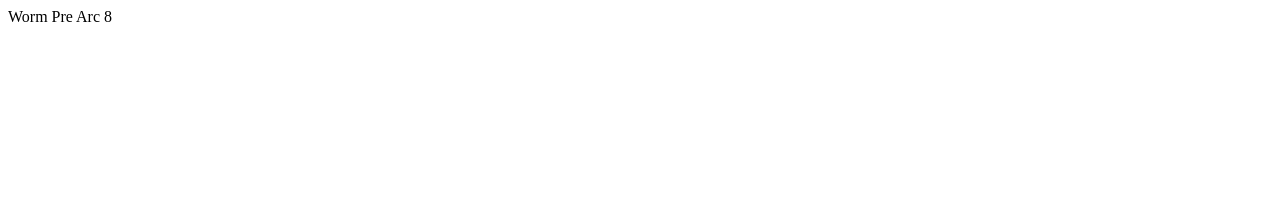
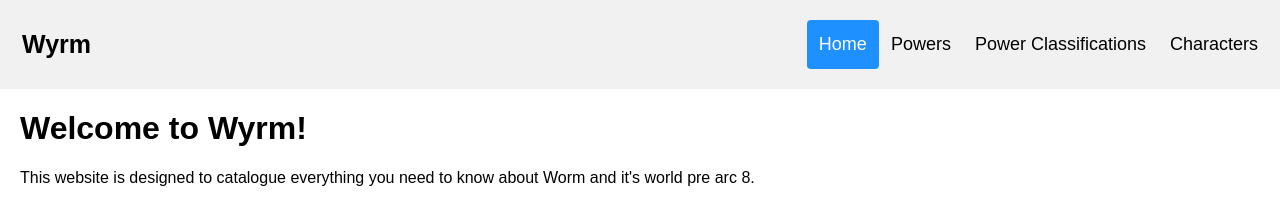
Before and after one commit to AW1235/Worm, a website: page index.html in a window 1280 px wide. Drawn offline with Linux system fonts and the light colour scheme.

Commit message:
Working on the Homepage

```diff
--- a/index.html
+++ b/index.html
@@ -1,2 +1,80 @@
 <!DOCTYPE html>
-<h>Worm Pre Arc 8</h>
+<html>
+<head>
+<meta name="viewport" content="width=device-width, initial-scale=1">
+<style>
+* {box-sizing: border-box;}
+
+body {
+  margin: 0;
+  font-family: Arial, Helvetica, sans-serif;
+}
+
+.header {
+  overflow: hidden;
+  background-color: #f1f1f1;
+  padding: 20px 10px;
+}
+
+.header a {
+  float: left;
+  color: black;
+  text-align: center;
+  padding: 12px;
+  text-decoration: none;
+  font-size: 18px;
+  line-height: 25px;
+  border-radius: 4px;
+}
+
+.header a.logo {
+  font-size: 25px;
+  font-weight: bold;
+}
+
+.header a:hover {
+  background-color: #ddd;
+  color: black;
+}
+
+.header a.active {
+  background-color: dodgerblue;
+  color: white;
+}
+
+.header-right {
+  float: right;
+}
+
+@media screen and (max-width: 500px) {
+  .header a {
+    float: none;
+    display: block;
+    text-align: left;
+  }
+
+  .header-right {
+    float: none;
+  }
+}
+</style>
+</head>
+<body>
+
+<div class="header">
+  <a href="#default" class="logo">Wyrm</a>
+  <div class="header-right">
+    <a class="active" href="#home">Home</a>
+    <a href="#powers">Powers</a>
+    <a href="#power_classifications">Power Classifications</a>
+    <a href="#characters">Characters</a>
+  </div>
+</div>
+
+<div style="padding-left:20px">
+  <h1>Welcome to Wyrm!</h1>
+  <p>This website is designed to catalogue everything you need to know about Worm and it's world pre arc 8.</p>
+</div>
+
+</body>
+</html>
```
